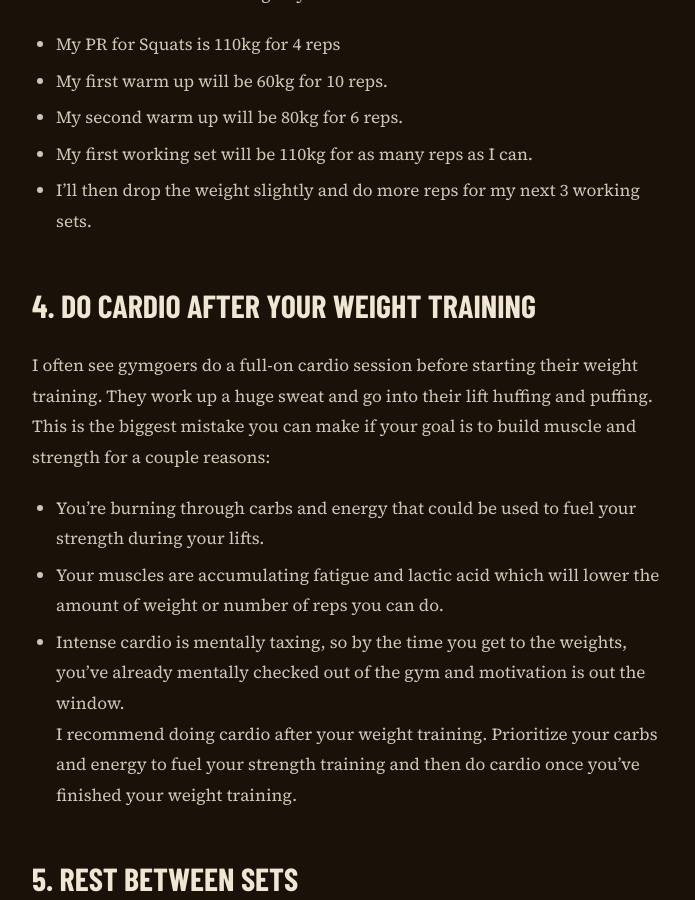
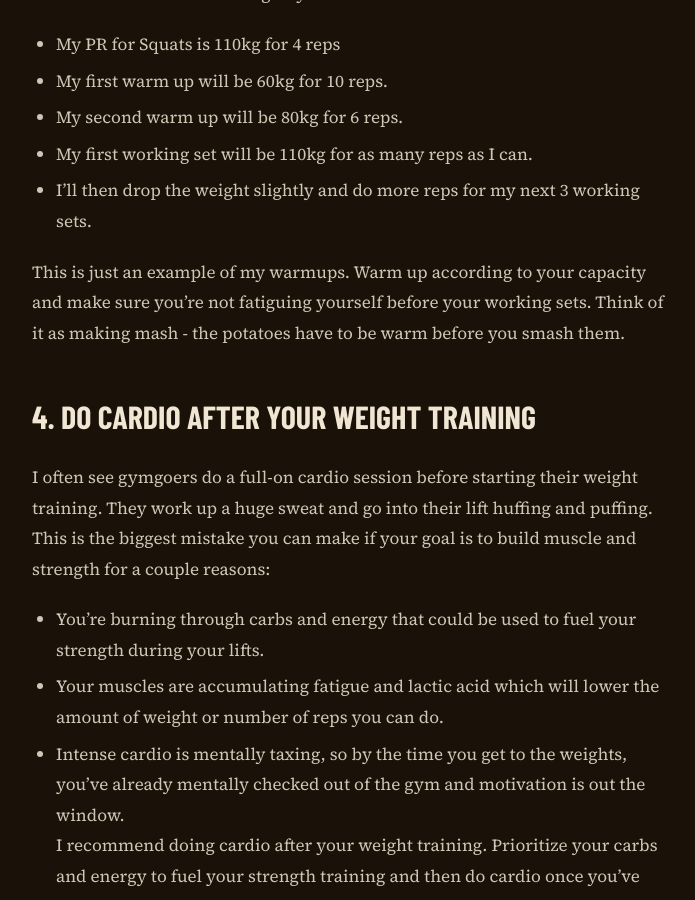
Before and after one commit to Viddy-8112/gymgeek, a Jekyll site: the page built from _posts/2026-06-15-5ways-maximize-strength.md, in a window 1280 px wide and 900 px high, scrolled down 2188 px. Shown: the whole window, without its empty margins (8-703 px from the left). Built offline with Jekyll 4.4.1, drawn with Linux system fonts in a browser that asks for light colours; some web fonts are replaced.

Commit message:
Altered warmup section of strenght article

```diff
--- a/_posts/2026-06-15-5ways-maximize-strength.md
+++ b/_posts/2026-06-15-5ways-maximize-strength.md
@@ -41,7 +41,9 @@ Here's how I tackle it on a Leg Day:<br>
 - My first warm up will be 60kg for 10 reps.
 - My second warm up will be 80kg for 6 reps.
 - My first working set will be 110kg for as many reps as I can.
-- I'll then drop the weight slightly and do more reps for my next 3 working sets.
+- I'll then drop the weight slightly and do more reps for my next 3 working sets.<br>
+
+This is just an example of my warmups. Warm up according to your capacity and make sure you're not fatiguing yourself before your working sets. Think of it as making mash - the potatoes have to be warm before you smash them.<br>
 
 
 ## 4. Do Cardio AFTER Your Weight Training
```
